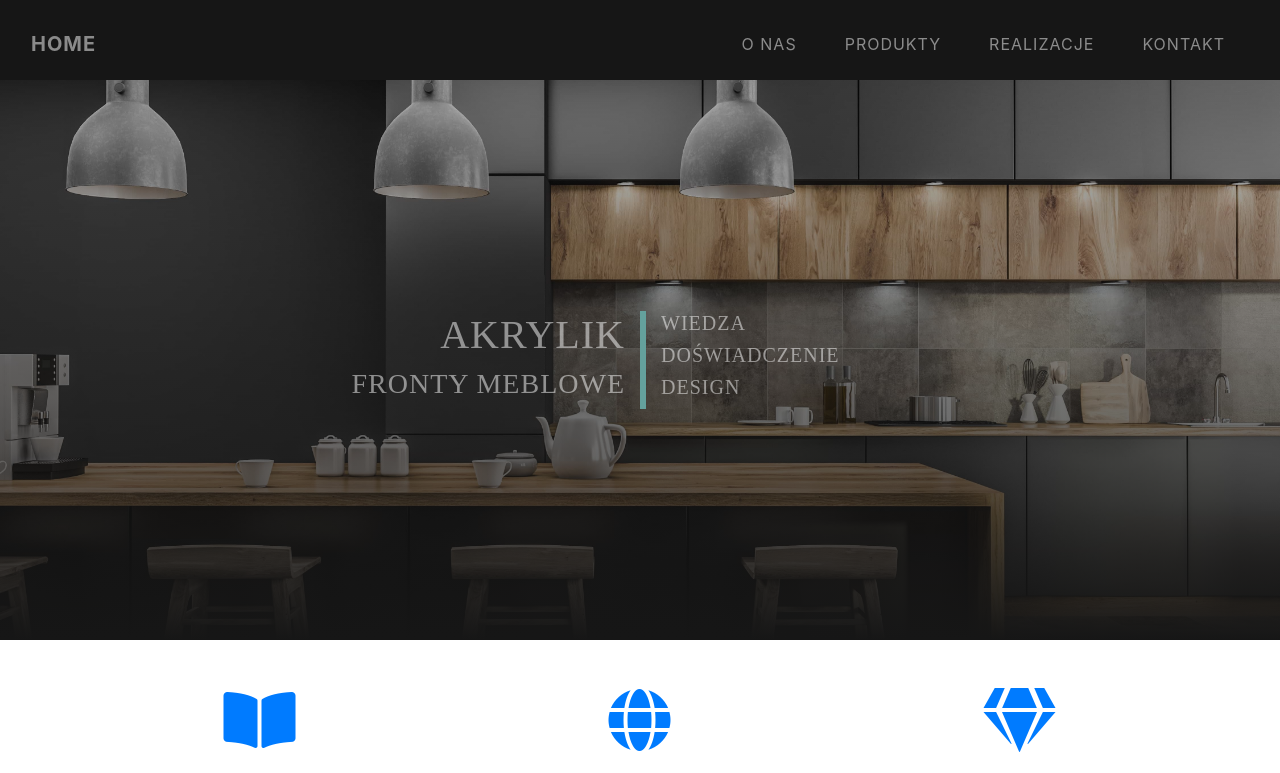
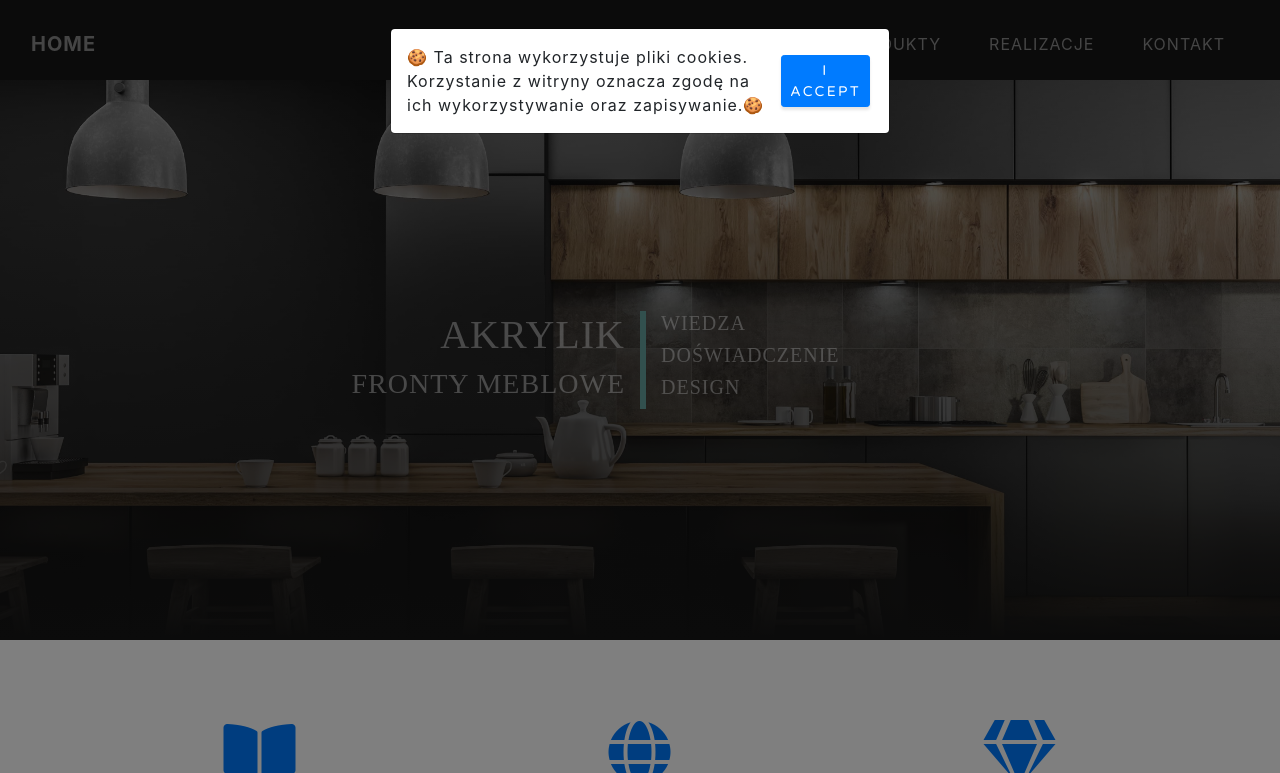
Before and after one commit to Nataliawas/Nataliawas.github.io, a website with bundled scripts: page index.html in a window 1280 px wide. Shown: the top 773 px of the page. Built offline with nearby package versions, Linux system fonts and the light colour scheme; a web font is replaced by a local one.

Commit message:
cookie modal

```diff
--- /dev/null
+++ b/css/cookies.css
@@ -0,0 +1,16 @@
+.container {
+    padding: 2rem 0rem;
+}
+
+.modal-dialog {
+    margin-top: 0rem;
+    max-width: 100%;
+ }
+
+.modal-content {
+    border-radius: 0rem;
+}
+
+.btn {
+        margin: 0.2rem;
+}
--- a/index.html
+++ b/index.html
@@ -19,12 +19,14 @@
     href="https://fonts.googleapis.com/css?family=Nunito:200,200i,300,300i,400,400i,600,600i,700,700i,800,800i,900,900i"
     rel="stylesheet">
   <link href="css/styles.css" rel="stylesheet">
+  <link href="css/cookies.css" rel="stylesheet">
   <link rel="shortcut icon" type="image/x-icon" href="./img/mini_akrylik_bw.png" />
+
+
 
 </head>
 
-<body id="page-top">
-
+<body id="page-top" onload="checkCookie()">
   <nav class="navbar navbar-expand-lg navbar-light fixed-top" id="mainNav">
     <div class="container-fluid">
       <a class="navbar-brand js-scroll-trigger" href="#page-top">HOME</a>
@@ -57,11 +59,8 @@
 
     </div>
   </div>
-
   <header class="container-header">
-
     <div class="masthead row container-fluid h-100 text-white-50">
-
       <div class="col-lg-6 col-sm-12 text-right">
         <h1>AKRYLIK</h1>
         <h3>FRONTY MEBLOWE</h3>
@@ -71,15 +70,39 @@
         <h5>WIEDZA</h5>
         <h5>DOŚWIADCZENIE</h5>
         <h5>DESIGN</h5>
+      </div>
+    </div>
+  </header>
+  <!-- <div class="alert alert-dismissible text-center cookiealert" role="alert">
+    <div class="cookiealert-container">
+      <b>Do you like cookies?</b> &#x1F36A; We use cookies to ensure you get the best experience on our website. <a
+        href="http://cookiesandyou.com/" target="_blank">Learn more</a>
+      <button type="button" class="btn btn-primary btn-sm acceptcookies" aria-label="Close"> I agree </button>
+    </div>
+  </div> -->
+  <!-- <div class="container">
+      <button type="button" class="btn btn-dark" data-toggle="modal" data-target="#cookieModal">
+        See Cookies
+      </button>
+    </div> -->
 
+  <div class="modal fade" id="cookieModal" tabindex="-1" role="dialog" aria-labelledby="exampleModalLabel"
+    aria-hidden="true">
+    <div class="modal-dialog" role="document">
+      <div class="modal-content">
+        <div class="modal-body">
+          <div class="notice d-flex justify-content-between align-items-center">
+            <div class="cookie-text">&#x1F36A; Ta strona wykorzystuje pliki cookies. Korzystanie z witryny oznacza zgodę
+              na ich wykorzystywanie oraz zapisywanie.&#x1F36A; </div>
+            <div class="d-flex flex-column flex-lg-row">
+              <a href="#a" class="btn btn-primary btn-sm" data-dismiss="modal">I accept</a>
+              <!-- <a href="#a" class="btn btn-secondary btn-sm" data-dismiss="modal">Learn More</a> -->
+            </div>
+          </div>
+        </div>
       </div>
-
     </div>
-
-
-  </header>
-
-
+  </div>
   <section id="about" class="about-section text-center">
 
     <div class="container">
@@ -326,7 +349,8 @@
   <script src="vendor/bootstrap/js/bootstrap.bundle.min.js"></script>
   <script src="vendor/jquery-easing/jquery.easing.min.js"></script>
   <script src="js/grayscale.min.js"></script>
-
+  <script src="https://cdnjs.cloudflare.com/ajax/libs/js-cookie/2.2.0/js.cookie.min.js"></script>
+  <script src="js/cookies.js"></script>
 </body>
 
 </html>
--- /dev/null
+++ b/js/cookies.js
@@ -0,0 +1,38 @@
+function setCookie(cname, cvalue, exdays) {
+    var d = new Date();
+    d.setTime(d.getTime() + (exdays * 24 * 60 * 60 * 1000));
+    var expires = "expires="+d.toUTCString();
+    document.cookie = cname + "=" + cvalue + ";" + expires + ";path=/";
+  }
+
+  function getCookie(cname) {
+    var name = cname + "=";
+    var ca = document.cookie.split(';');
+    for(var i = 0; i < ca.length; i++) {
+      var c = ca[i];
+      while (c.charAt(0) == ' ') {
+        c = c.substring(1);
+      }
+      if (c.indexOf(name) == 0) {
+        return c.substring(name.length, c.length);
+      }
+    }
+    return "";
+  }
+
+function cookiesGranted() {
+
+    setCookie("granted", true, 365)
+}
+
+
+
+  function checkCookie() {
+    var cookie = getCookie("granted")
+    if (!cookie) {
+      $("#cookieModal").modal()
+      if (cookie != "" && cookie != null) {
+        setCookie("granted", cookie, 365)
+    }
+   }
+  }
```
